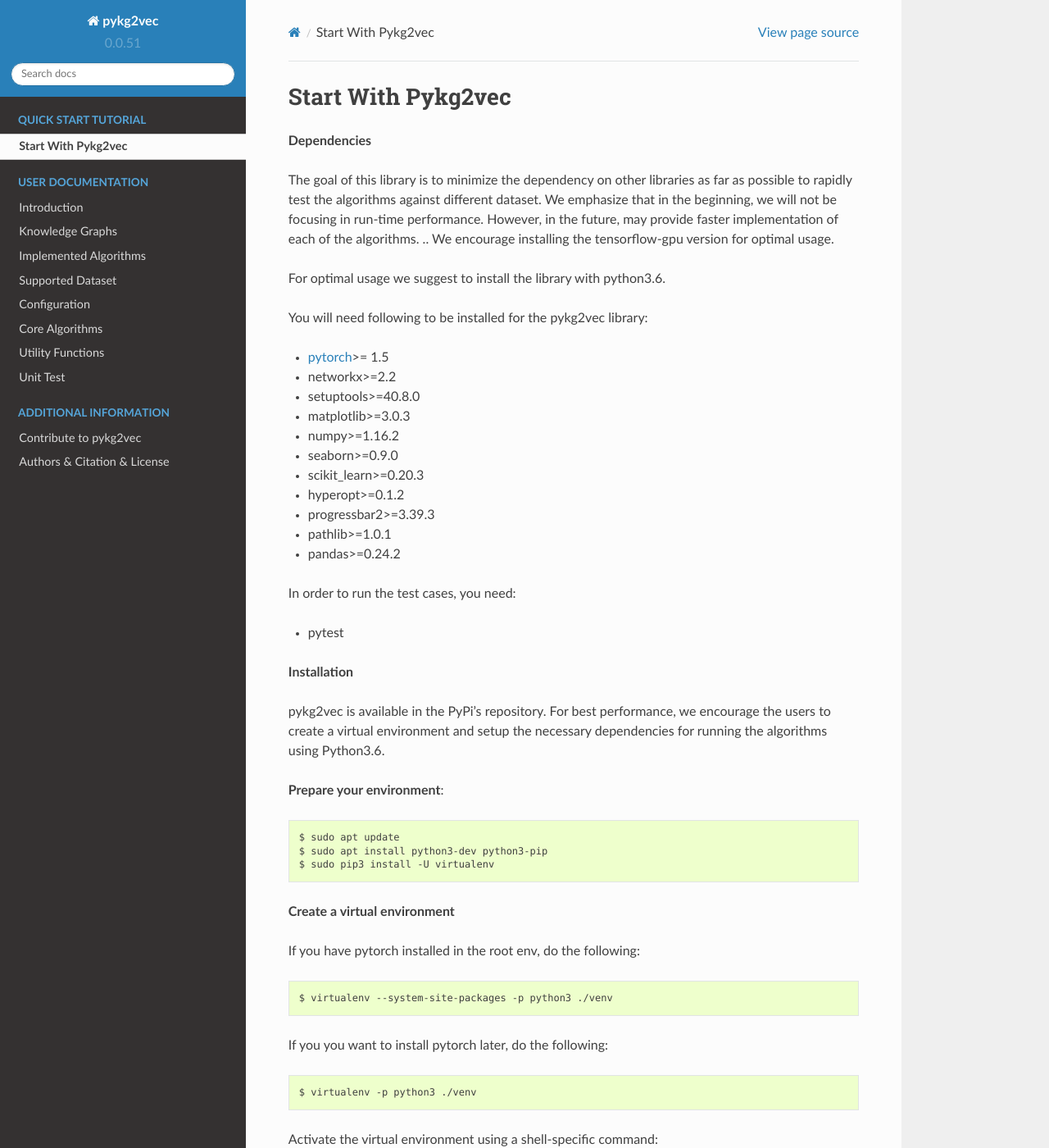
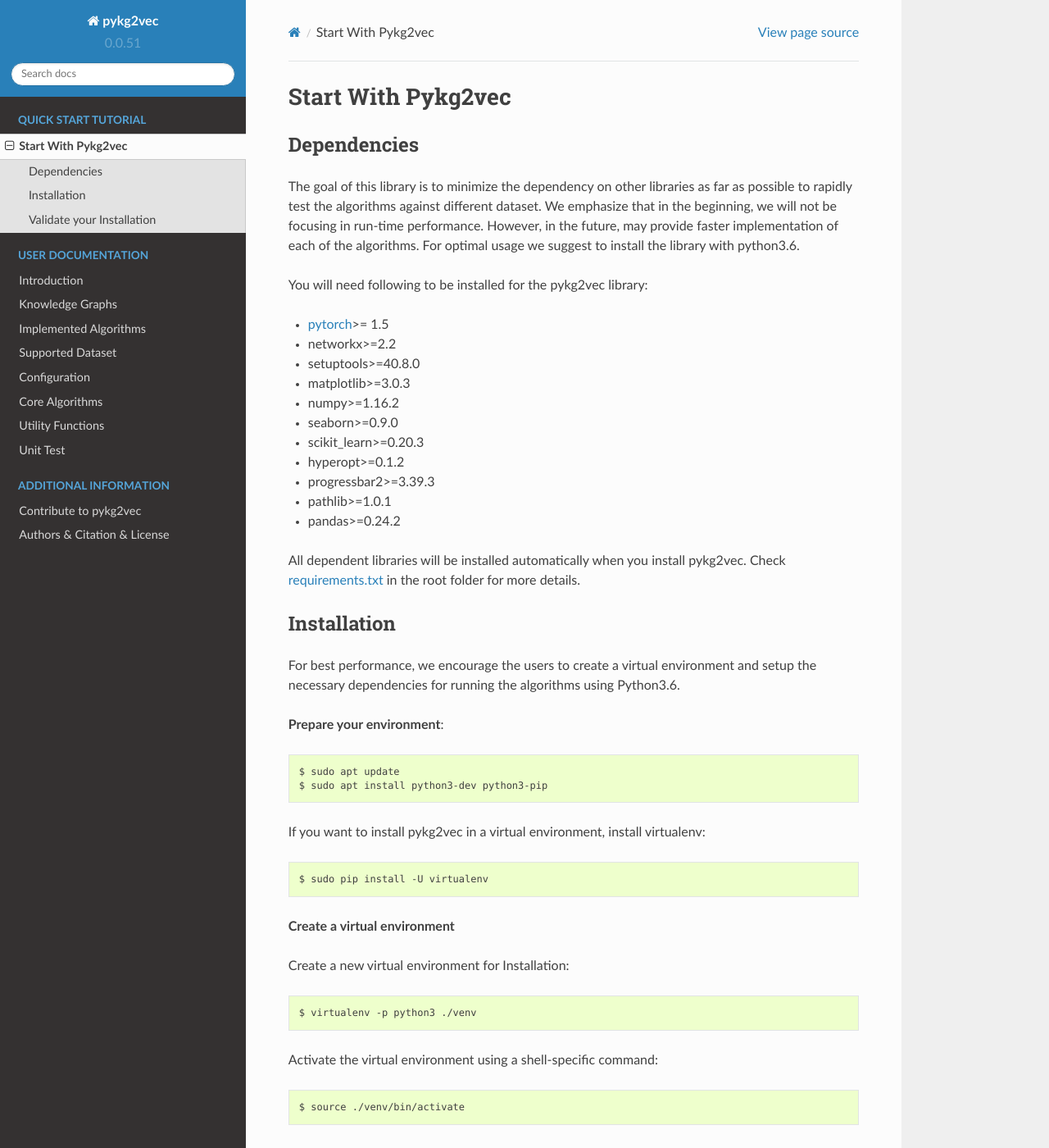
Before and after one commit to Sujit-O/pykg2vec, a Sphinx documentation site: the page built from docs/source/start.rst, in a window 1280 px wide and 1400 px high. Shown: the whole window at 82% size. Built offline with Sphinx 7.4.7 and the Read the Docs theme 2.0.0, drawn with Linux system fonts in a browser that asks for light colours; formulas are drawn with MathJax 3; pages that are not in the unit, such as notebooks, are missing from menus; some of the changed text lies outside the part shown.

Commit message:
update start.rst

```diff
--- a/docs/source/start.rst
+++ b/docs/source/start.rst
@@ -2,14 +2,13 @@
 Start With Pykg2vec
 ########################
 
-**Dependencies**
+Dependencies
+=============
 
 The goal of this library is to minimize the dependency on other libraries
 as far as possible to rapidly test the algorithms against different dataset.
 We emphasize that in the beginning, we will not be focusing in run-time performance.
 However, in the future, may provide faster implementation of each of the algorithms.
-.. We encourage installing the tensorflow-gpu version for optimal usage.
-
 For optimal usage we suggest to install the library with python3.6.
 
 You will need following to be installed for the pykg2vec library:
@@ -26,32 +25,34 @@
 * pathlib>=1.0.1
 * pandas>=0.24.2
 
-In order to run the test cases, you need:
+All dependent libraries will be installed automatically when you install pykg2vec.
+Check requirements.txt_ in the root folder for more details.
 
-* pytest
 
-**Installation**
+Installation
+=============
 
-pykg2vec is available in the PyPi's repository.
 For best performance, we encourage the users to create a virtual environment
 and setup the necessary dependencies for running the algorithms using Python3.6.
 
 .. **Please install** Tensorflow_ **cpu or gpu version before installing pykg2vec!**
 
-
 **Prepare your environment**::
 
     $ sudo apt update
     $ sudo apt install python3-dev python3-pip
-    $ sudo pip3 install -U virtualenv
+
+If you want to install pykg2vec in a virtual environment, install virtualenv::
+
+    $ sudo pip install -U virtualenv
 
 **Create a virtual environment**
 
-If you have pytorch installed in the root env, do the following::
-
+.. If you have pytorch installed in the root env, do the following::
+..
     $ virtualenv --system-site-packages -p python3 ./venv
 
-If you you want to install pytorch later, do the following::
+Create a new virtual environment for Installation::
 
     $ virtualenv -p python3 ./venv
 
@@ -59,11 +60,7 @@
 
     $ source ./venv/bin/activate
 
-**Upgrade pip**::
-
-    $ pip install --upgrade pip
-
-If you have not installed pytorch, or not used --system-site-package option while creating venv, install pytorch first::
+Pytorch will be installed automatically. However, you can also install pytorch manually::
 
     (venv) $ pip install pytorch
 
@@ -84,5 +81,25 @@
     (venv) $ git checkout development
     (venv) $ python setup.py install
 
+
+
+
+Validate your Installation
+===========================
+
+To validate that pykg2vec is successfully installed on your device, you can run the test files provided in pykg2vec/test.
+
+Install pytest which will be used to validate your Installation::
+
+    sudo pip install pytest
+
+Run the provided test files::
+
+    (venv) $ cd ./pykg2vec/test
+    (venv) $ pytest -v
+
+
+
 .. _GitHub: https://github.com/Sujit-O/pykg2vec/pulls
 .. _pytorch: https://pytorch.org/
+.. _requirements.txt: https://github.com/louisccc/torch_pykg2vec/blob/master/requirements.txt
```
